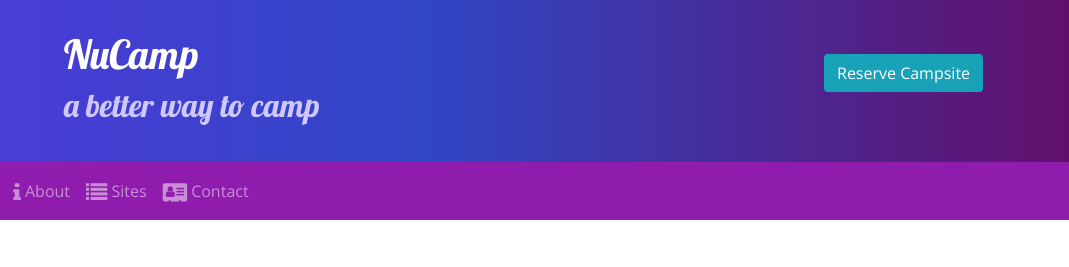
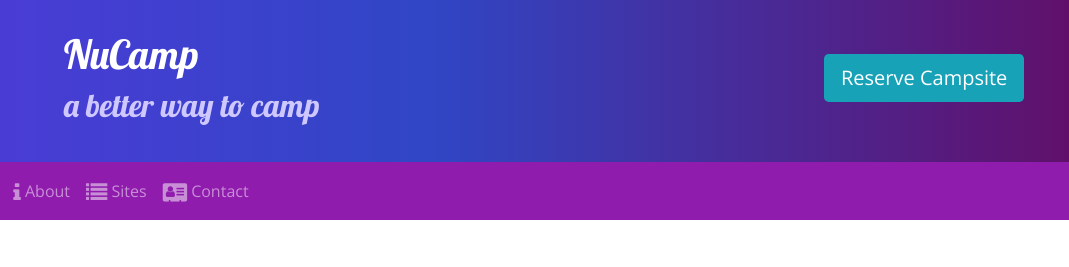
Before and after one commit to Neotek32/nucampsite, a website: page index.html in a window 1280 px wide. Shown: the top 267 px of the page, 211-1280 px from the left. Drawn offline with nearby package versions, Linux system fonts and the light colour scheme.

Commit message:
Button Update

```diff
--- a/index.html
+++ b/index.html
@@ -27,7 +27,7 @@
                     <h2>a better way to camp</h2>
                 </div>
                 <div class="col-md-4 col-xl-2 mt-4">
-                    <a href="#reserveForm" type="button" class="btn bg-info bg-lg text-white text-nowrap">Reserve Campsite</a>
+                    <a href="#reserveForm" type="button" class="btn bg-info btn-lg text-white text-nowrap">Reserve Campsite</a>
                 </div>
             </div>
         </div>
```
